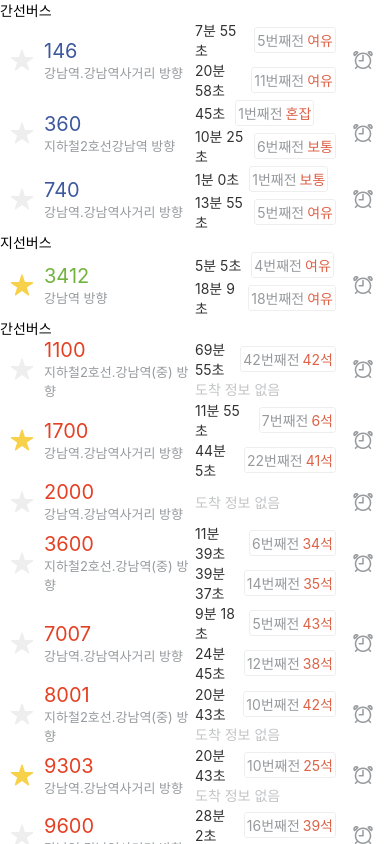
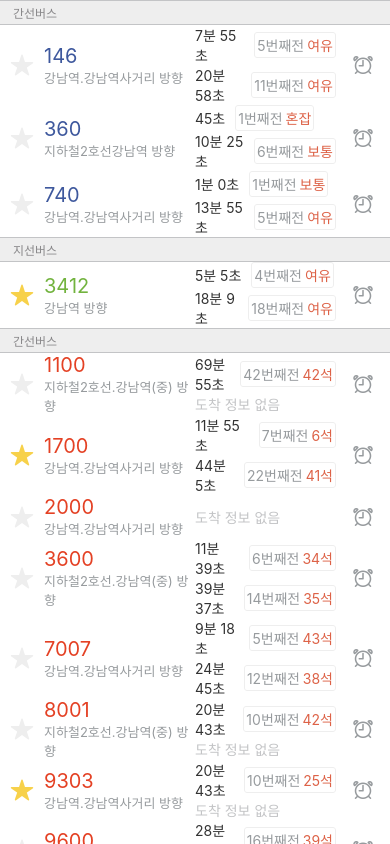
Before and after one commit to ohwonsuk/rn-kakaobus, a React Native app: screen / in a window 390 px wide. Built offline with nearby package versions, Linux system fonts and the light colour scheme.

Commit message:
섹션헤더 디자인 적용

```diff
--- a/App.js
+++ b/App.js
@@ -2,6 +2,7 @@
   SafeAreaView,
   SectionList,
   StyleSheet,
+  View,
   Text
 } from "react-native";
 import dayjs from 'dayjs';
@@ -15,6 +16,19 @@
   const [now, setNow] = useState(dayjs());
   const sections = getSections(busStop.buses);
 
+  const renderSectionHeader = ({ section: { title } }) => (
+    <View style={{
+      paddingLeft: 13,
+      paddingVertical: 3,
+      backgroundColor: COLOR.GRAY_1,
+      borderTopWidth:0.5,
+      borderBottomWidth:0.5,
+      borderTopColor: COLOR.GRAY_2,
+      borderBottomColor: COLOR.GRAY_2
+      }}>
+      <Text style={{fontSize: 12, color: COLOR.GRAY_4}}>{title}</Text>
+    </View>
+  );
   const renderItem = ({item: bus}) => {
     const numColor = getBusNumColorByType(bus.type);
         /**
@@ -80,7 +94,7 @@
         <SectionList
           style={{flex:1, width: "100%"}}
           sections={sections}
-          renderSectionHeader={({ section: { title } }) => <Text>{title}</Text>}
+          renderSectionHeader={renderSectionHeader}
           renderItem={renderItem}
         />
     </SafeAreaView>
```
